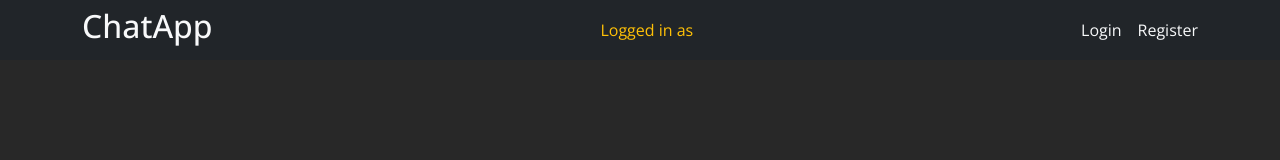
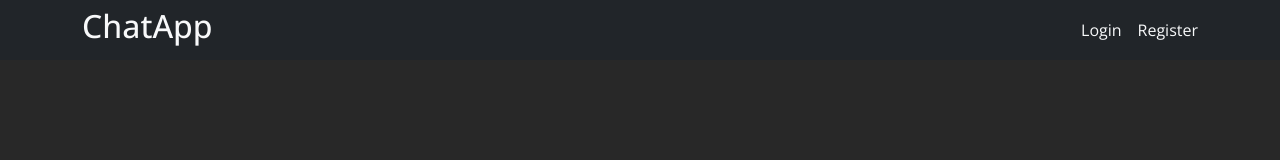
Before and after one commit to Entidagreat/network-programming, a React (Vite) app in the folder client/: page /Register in a window 1280 px wide. Shown: the top 160 px of the page. Built offline with nearby package versions, Linux system fonts and the light colour scheme.

Commit message:
hoan thanh logout

```diff
--- a/client/src/components/NavBar.jsx
+++ b/client/src/components/NavBar.jsx
@@ -5,7 +5,7 @@ import { AuthContext } from "../context/AuthContext";
 
 const NavBar = () => {
 
-    const { user } = useContext(AuthContext);
+    const { user, logoutUser } = useContext(AuthContext);
 
     return (
         <Navbar bg="dark" className="mb-4" style={{ height: "3.75rem" }}>
@@ -15,15 +15,28 @@ const NavBar = () => {
                         ChatApp
                     </Link>
                 </h2>
+                {user && (
                     <span className="text-warning">Logged in as {user?.name}</span>
+                )}
                 <Nav>
                     <Stack direction="horizontal" gap={3}>
+                        {
+                            user && (<>
+                                <Link onClick={() => logoutUser()} to="/login" className="link-light text-decoration-none">
+                                    Logout
+                                </Link>
+                            </>)
+                        }
+
+                        {!user && (<>
                             <Link to="/login" className="link-light text-decoration-none">
                                 Login
                             </Link>
                             <Link to="/Register" className="link-light text-decoration-none">
                                 Register
                             </Link>
+                        </>)}
+
                     </Stack>
                 </Nav>
             </Container>
--- a/client/src/context/AuthContext.jsx
+++ b/client/src/context/AuthContext.jsx
@@ -47,6 +47,11 @@ export const AuthContextProvider = ({ children }) => {
         setUser(response);
     }, [registerInfo]);
 
+    const logoutUser = useCallback(() => {
+        localStorage.removeItem("User");
+        setUser(null);
+    }, []);
+
     return (
         <AuthContext.Provider
             value={{
@@ -56,6 +61,7 @@ export const AuthContextProvider = ({ children }) => {
                 registerUser,
                 registerError,
                 isRegisterLoading,
+                logoutUser,
             }}
         >
             {children}
```
Lines whose indentation alone changed are shown as unchanged.
